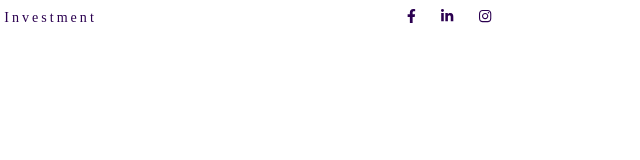
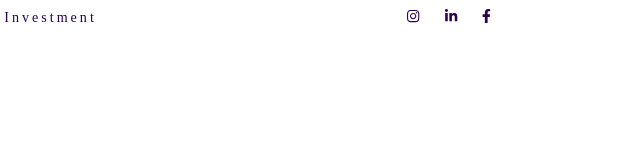
Before and after one commit to youngjk/YeSume, a Gatsby site: page / in a window 1280 px wide. Shown: the full height of the page, 584-1224 px from the left. Built offline with nearby package versions, Linux system fonts and the light colour scheme; Gatsby itself is replaced by a stand-in of ours; a web font is replaced by a local one.

Commit message:
flex display applied to socialNav instead of float

```diff
--- a/src/components/Navbar_style.css
+++ b/src/components/Navbar_style.css
@@ -41,9 +41,11 @@ nav li a {
 /* social Nav style code */
 .socialNav {
   flex-grow: 2;
+  display: flex;
+  flex-direction: row;
+  justify-content: flex-end;
 }
 
 .socialNav li {
-  float: right;
   padding: 0vw 1vw;
 }
```
